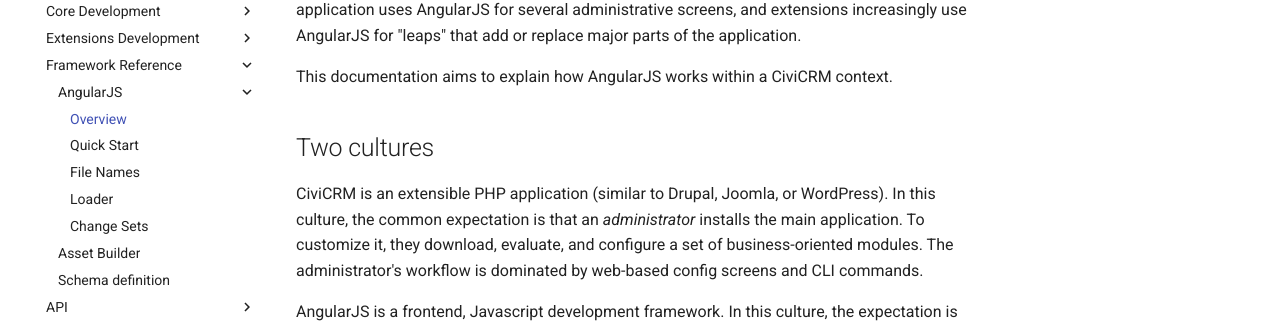
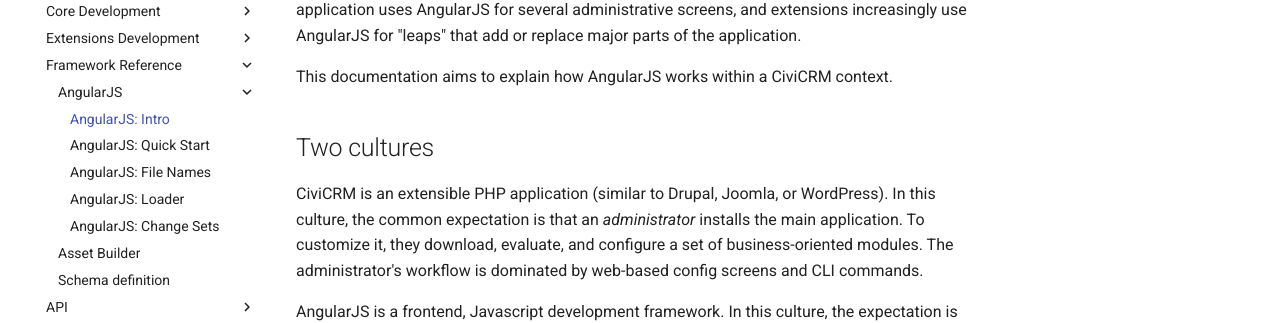
Before and after one commit to civicrm/civicrm-dev-docs, an MkDocs documentation site: the page built from docs/framework/angular/index.md, in a window 1280 px wide. Shown: the part 208-531 px from the top of the page. Built offline with MkDocs 1.6.1 and Material for MkDocs 9.7.7, drawn with Linux system fonts in a browser that asks for light colours; comment, search, counter and statistics services are not loaded; old or Windows-style settings are respelled for this version of MkDocs.

Commit message:
AngularJS - Change TOC. Use index.md. Fix stale links.

```diff
--- a/docs/framework/angular.md
+++ b/docs/framework/angular/index.md
@@ -86,7 +86,7 @@
 
 !!! seealso "Read more about CiviCRM API"
     A good resource for understanding CiviCRM API concepts is the [APIv3:
-    Intro](/api/general.md).
+    Intro](/api/index.md).
 
 In the remainder of this document, we'll try to avoid in-depth discussion
 about the internals of AngularJS 1.x or APIv3.  You should be able to follow
@@ -95,7 +95,7 @@
 
 ## Additional pages
 
- * [Quick Start](angular/quickstart.md): How to create a new screen in the CiviCRM-Angular UI
- * [File Names](angular/files.md): How AngularJS files are named in `civicrm-core` and `civix`
- * [Loader](angular/loader.md): How to find and load JS/CSS files for CiviCRM-Angular
- * [Modifications](angular/modify.md): How a third-party can modify the content of a CiviCRM-Angular UI
+ * [Quick Start](quickstart.md): How to create a new screen in the CiviCRM-Angular UI
+ * [File Names](files.md): How AngularJS files are named in `civicrm-core` and `civix`
+ * [Loader](loader.md): How to find and load JS/CSS files for CiviCRM-Angular
+ * [Modifications](modify.md): How a third-party can modify the content of a CiviCRM-Angular UI
--- a/mkdocs.yml
+++ b/mkdocs.yml
@@ -44,11 +44,11 @@
   - Advanced patterns: extensions/advanced.md
 - Framework Reference:
   - AngularJS:
-    - Overview: framework/angular.md
-    - Quick Start: framework/angular/quickstart.md
-    - File Names: framework/angular/files.md
-    - Loader: framework/angular/loader.md
-    - Change Sets:  framework/angular/modify.md
+    - "AngularJS: Intro": framework/angular/index.md
+    - "AngularJS: Quick Start": framework/angular/quickstart.md
+    - "AngularJS: File Names": framework/angular/files.md
+    - "AngularJS: Loader": framework/angular/loader.md
+    - "AngularJS: Change Sets":  framework/angular/modify.md
   - Asset Builder: framework/asset-builder.md
   # Bootstrap: /framework/bootstrap.md
   # Cache: /framework/cache.md
```
Also changed, not shown: docs/framework/angular/quickstart.md (+1 -1 lines).
